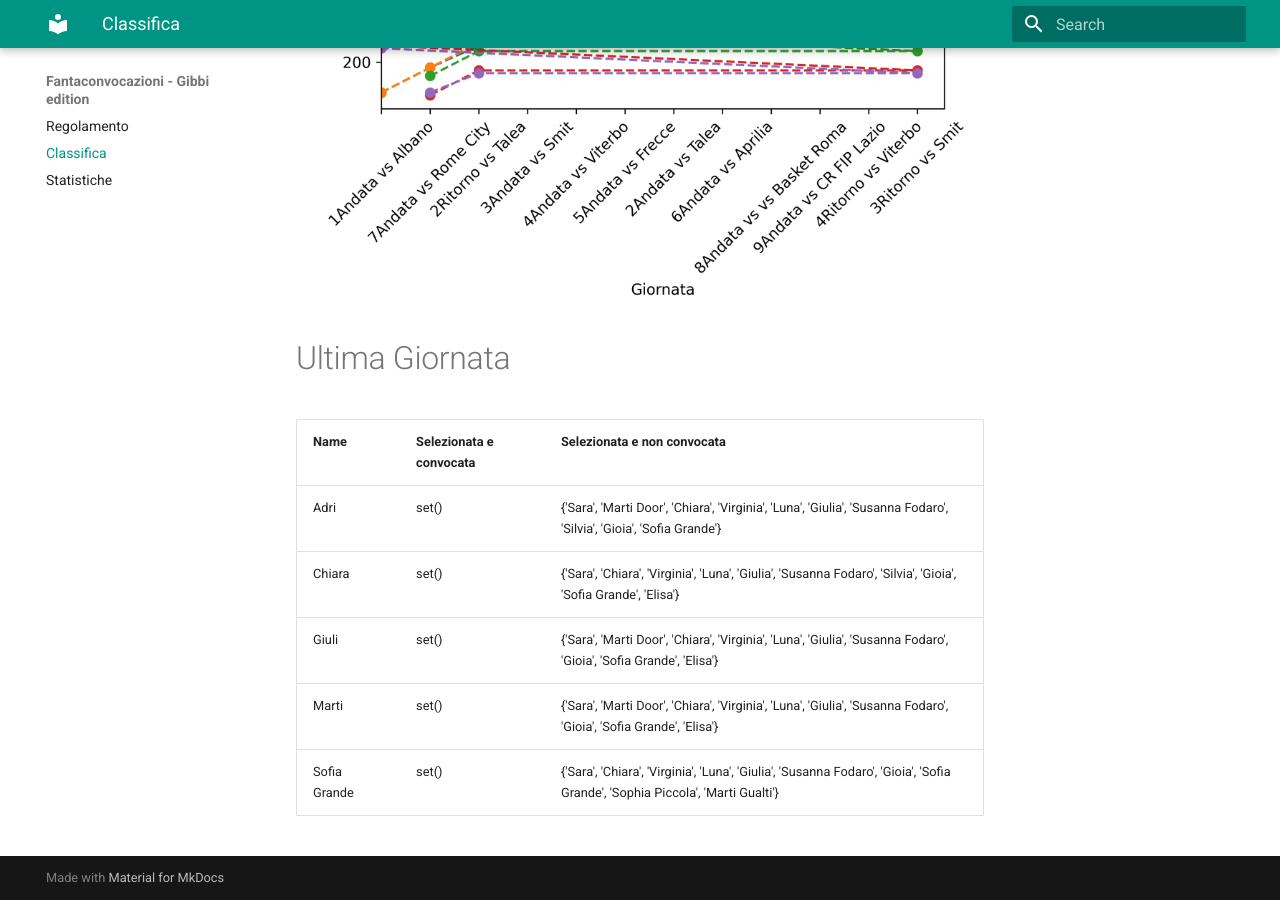
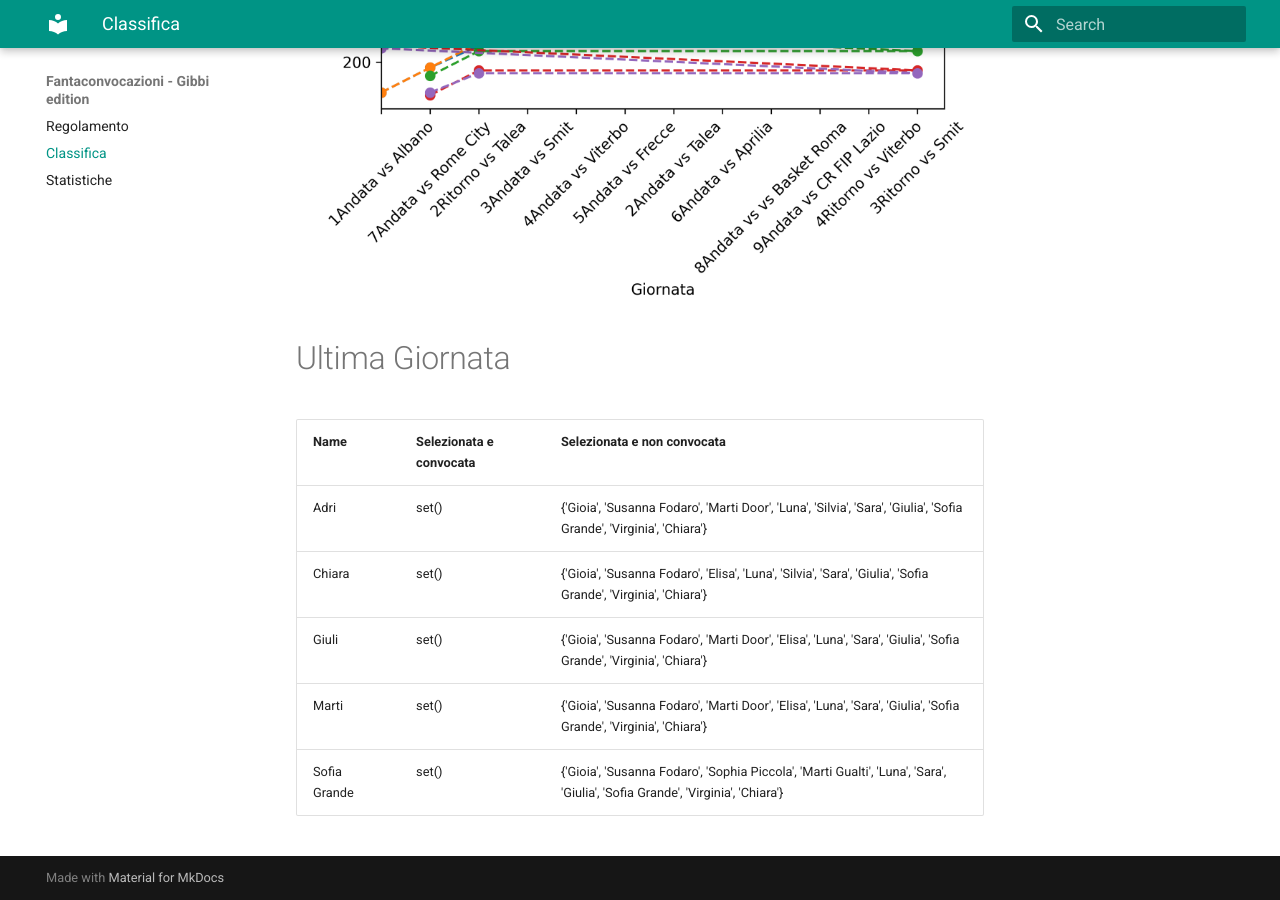
Before and after one commit to martinig94/fantagibbi, an MkDocs documentation site: the page built from docs/Classifica.md, in a window 1280 px wide and 900 px high, scrolled down 810 px. Built offline with MkDocs 1.6.1 and Material for MkDocs 9.7.7, drawn with Linux system fonts in a browser that asks for light colours.

Commit message:
Auto-update from main.py

```diff
--- a/docs/Classifica.md
+++ b/docs/Classifica.md
@@ -18,9 +18,9 @@
 <!-- START_TABLE CORRECT -->
 | Name         | Selezionata e convocata   | Selezionata e non convocata                                                                                                   |
 |:-------------|:--------------------------|:------------------------------------------------------------------------------------------------------------------------------|
-| Adri         | set()                     | {'Sara', 'Marti Door', 'Chiara', 'Virginia', 'Luna', 'Giulia', 'Susanna Fodaro', 'Silvia', 'Gioia', 'Sofia Grande'}           |
-| Chiara       | set()                     | {'Sara', 'Chiara', 'Virginia', 'Luna', 'Giulia', 'Susanna Fodaro', 'Silvia', 'Gioia', 'Sofia Grande', 'Elisa'}                |
-| Giuli        | set()                     | {'Sara', 'Marti Door', 'Chiara', 'Virginia', 'Luna', 'Giulia', 'Susanna Fodaro', 'Gioia', 'Sofia Grande', 'Elisa'}            |
-| Marti        | set()                     | {'Sara', 'Marti Door', 'Chiara', 'Virginia', 'Luna', 'Giulia', 'Susanna Fodaro', 'Gioia', 'Sofia Grande', 'Elisa'}            |
-| Sofia Grande | set()                     | {'Sara', 'Chiara', 'Virginia', 'Luna', 'Giulia', 'Susanna Fodaro', 'Gioia', 'Sofia Grande', 'Sophia Piccola', 'Marti Gualti'} |
+| Adri         | set()                     | {'Gioia', 'Susanna Fodaro', 'Marti Door', 'Luna', 'Silvia', 'Sara', 'Giulia', 'Sofia Grande', 'Virginia', 'Chiara'}           |
+| Chiara       | set()                     | {'Gioia', 'Susanna Fodaro', 'Elisa', 'Luna', 'Silvia', 'Sara', 'Giulia', 'Sofia Grande', 'Virginia', 'Chiara'}                |
+| Giuli        | set()                     | {'Gioia', 'Susanna Fodaro', 'Marti Door', 'Elisa', 'Luna', 'Sara', 'Giulia', 'Sofia Grande', 'Virginia', 'Chiara'}            |
+| Marti        | set()                     | {'Gioia', 'Susanna Fodaro', 'Marti Door', 'Elisa', 'Luna', 'Sara', 'Giulia', 'Sofia Grande', 'Virginia', 'Chiara'}            |
+| Sofia Grande | set()                     | {'Gioia', 'Susanna Fodaro', 'Sophia Piccola', 'Marti Gualti', 'Luna', 'Sara', 'Giulia', 'Sofia Grande', 'Virginia', 'Chiara'} |
 <!-- END_TABLE CORRECT -->
```
